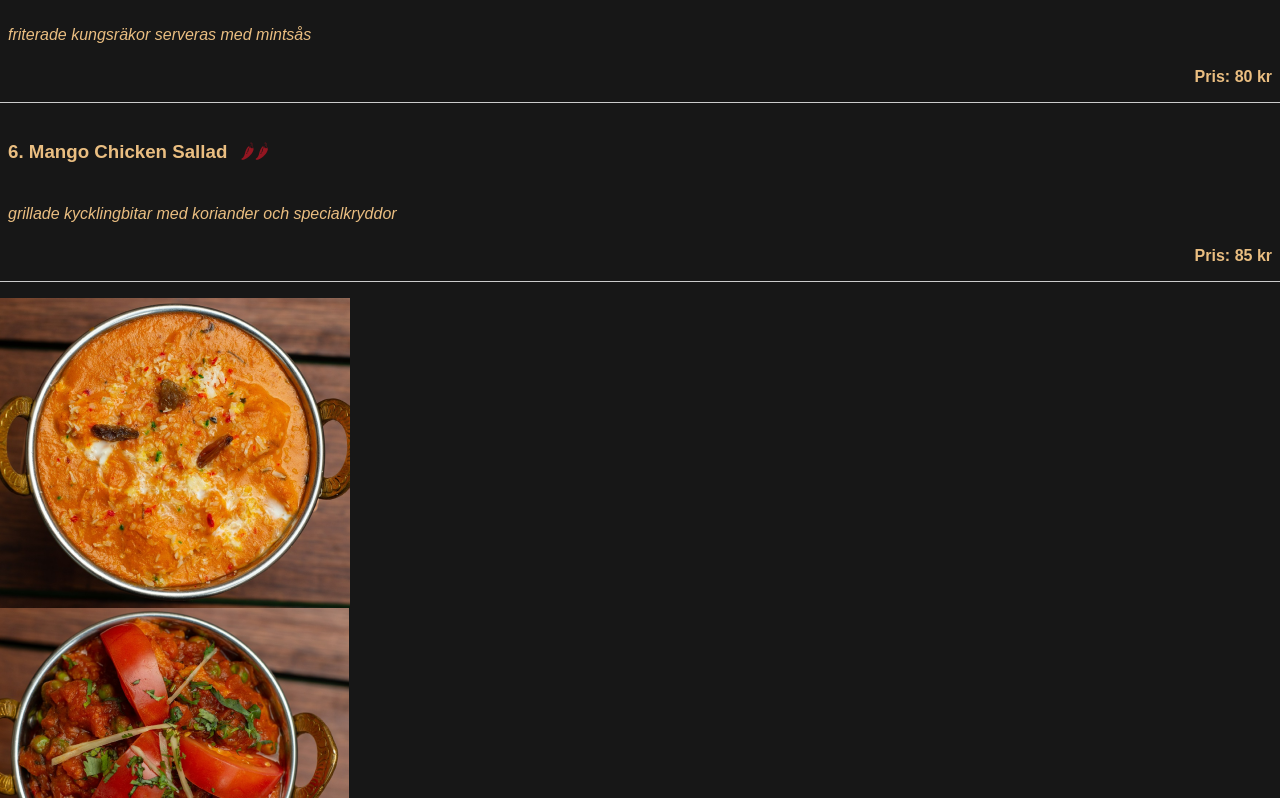
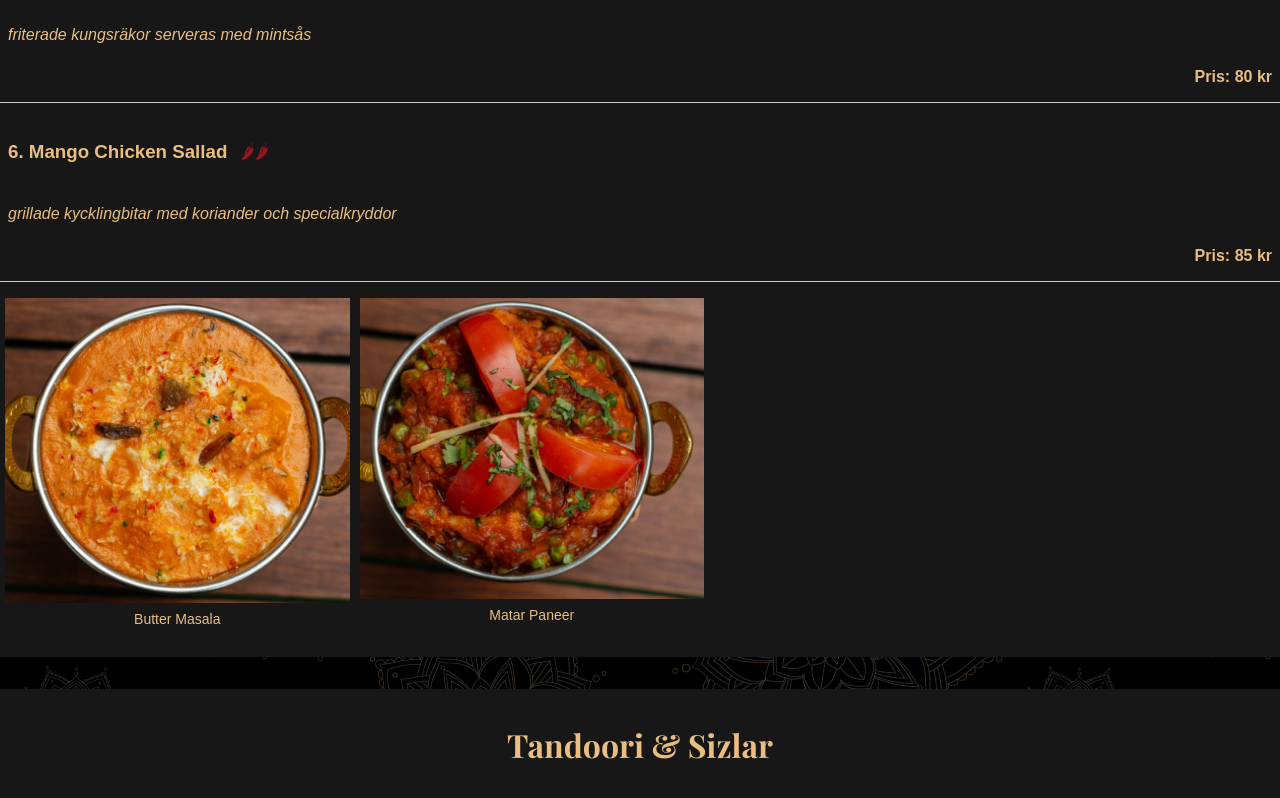
Before and after one commit to Medieinstitutet/the-restaurant-team8, a React (Vite) app: page /menu in a window 1280 px wide. Shown: the part 1809-2607 px from the top of the page. Built offline with nearby package versions, Linux system fonts and the light colour scheme; a web font is replaced by a local one.

Commit message:
fixed the pictures

```diff
--- a/src/components/menu/menu.json
+++ b/src/components/menu/menu.json
@@ -48,8 +48,18 @@
     ],
 
     "images": [
-      "../../../public/assets/Butter-Masala.png",
-      "../../../public/assets/Matar-Paneer.png"
+      {
+        "Src": "../../../public/assets/Butter-Masala.png",
+        "Description": "Butter Masala"
+      },
+      {
+        "Src": "../../../public/assets/Matar-Paneer.png",
+        "Description": "Matar Paneer"
+      }
+
+
+
+
     ]
   },
 
@@ -100,8 +110,17 @@
       }
     ],
     "images": [
-      "../../../public/assets/Gobi-Manchurian.png",
-      "../../../public/assets/Tandoori-Chicken-Tikka.png"
+      {
+       "Src": ":../../../public/assets/Gobi-Manchurian.png",
+       "Description": "Gobi Manchurian"
+      },
+      {
+        "Src": "../../../public/assets/Tandoori-Chicken-Tikka.png",
+        "Description": "Tandoori Chicken Tikka"
+      }
+
+
+
     ]
   },
 
--- a/src/components/menuCategory/menuCategory.scss
+++ b/src/components/menuCategory/menuCategory.scss
@@ -17,3 +17,25 @@
     width: 100%;
 
   }
+  .menu-category-images {
+    display: flex;
+    flex-wrap: wrap;
+    gap: 10px;
+    justify-content: center;
+  }
+  .menu-category-image {
+    flex: 0 1 calc(50% - 10px);
+    box-sizing: border-box;
+    img {
+      max-width: 100%;
+      height: auto;
+      display: block;
+    }
+
+    .menu-category-image-description {
+      margin-top: 0.5rem;
+      text-align: center;
+      color: #EABE81;
+      font-size: 0.875rem;
+    }
+  }
--- a/src/components/menuCategory/menuCategory.tsx
+++ b/src/components/menuCategory/menuCategory.tsx
@@ -1,11 +1,12 @@
 import { IMenuItem } from "../../models/IMenuItem";
 import { MenuItem } from "../menuItem/MenuItem";
 import "../menuCategory/menuCategory.scss";
+import { IMenuImage } from "../../models/IMenuImage";
 
 interface MenuCategoryProps {
   title: string;
   items: IMenuItem[];
-  images?: string[];
+  images?: IMenuImage[];
 }
 
 export const MenuCategory = ({ title, items, images }: MenuCategoryProps) => {
@@ -16,9 +17,19 @@ export const MenuCategory = ({ title, items, images }: MenuCategoryProps) => {
         {items.map((item) => (
           <MenuItem key={item.Id} item={item} />
         ))}
-        { images?.map((image, imgIndex) => (
-            <img key={imgIndex} src={image} alt={`Category ${title} image ${imgIndex}`}/>
-        ))}
+        <div className="menu-category-images">
+          {images?.map((image, imgIndex) => (
+            <div key={imgIndex} className="menu-category-image">
+              <img
+                src={image.Src}
+                alt={`Category ${title} image ${imgIndex}`}
+              />
+              <p className="menu-category-image-description">
+                {image.Description}
+              </p>
+            </div>
+          ))}
+        </div>
       </div>
     </>
   );
--- a/src/models/IMenuCategory.ts
+++ b/src/models/IMenuCategory.ts
@@ -1,6 +1,7 @@
+import { IMenuImage } from "./IMenuImage";
 import { IMenuItem } from "./IMenuItem";
 
 export interface IMenuCategory {
     items: IMenuItem[];
-    images?: string[];
+    images?: IMenuImage[];
 }
--- a/src/models/IMenuData.ts
+++ b/src/models/IMenuData.ts
@@ -1,5 +1,5 @@
 import { IMenuCategory } from "./IMenuCategory";
 
 export interface IMenuData {
-    [key:string]: IMenuCategory;
+    [category:string]: IMenuCategory;
 }
--- /dev/null
+++ b/src/models/IMenuImage.ts
@@ -0,0 +1,4 @@
+export interface IMenuImage {
+    Src: string;
+    Description: string;
+}
```
